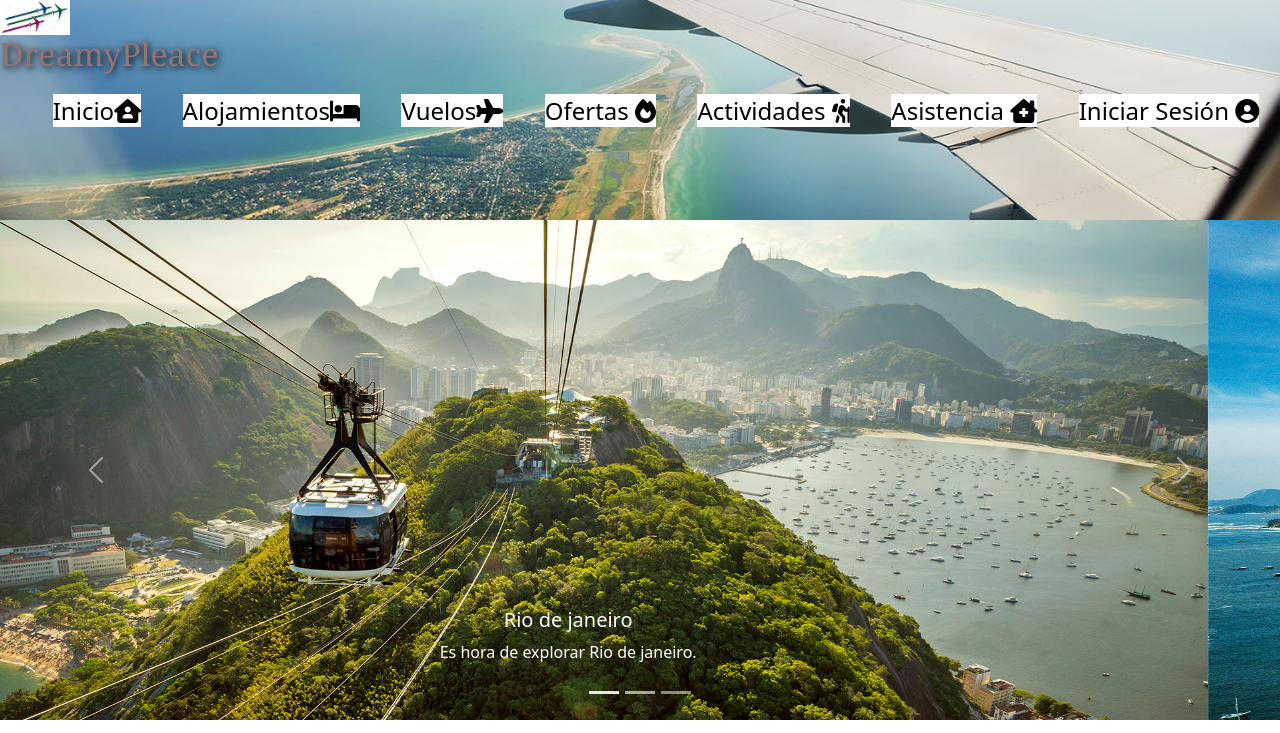
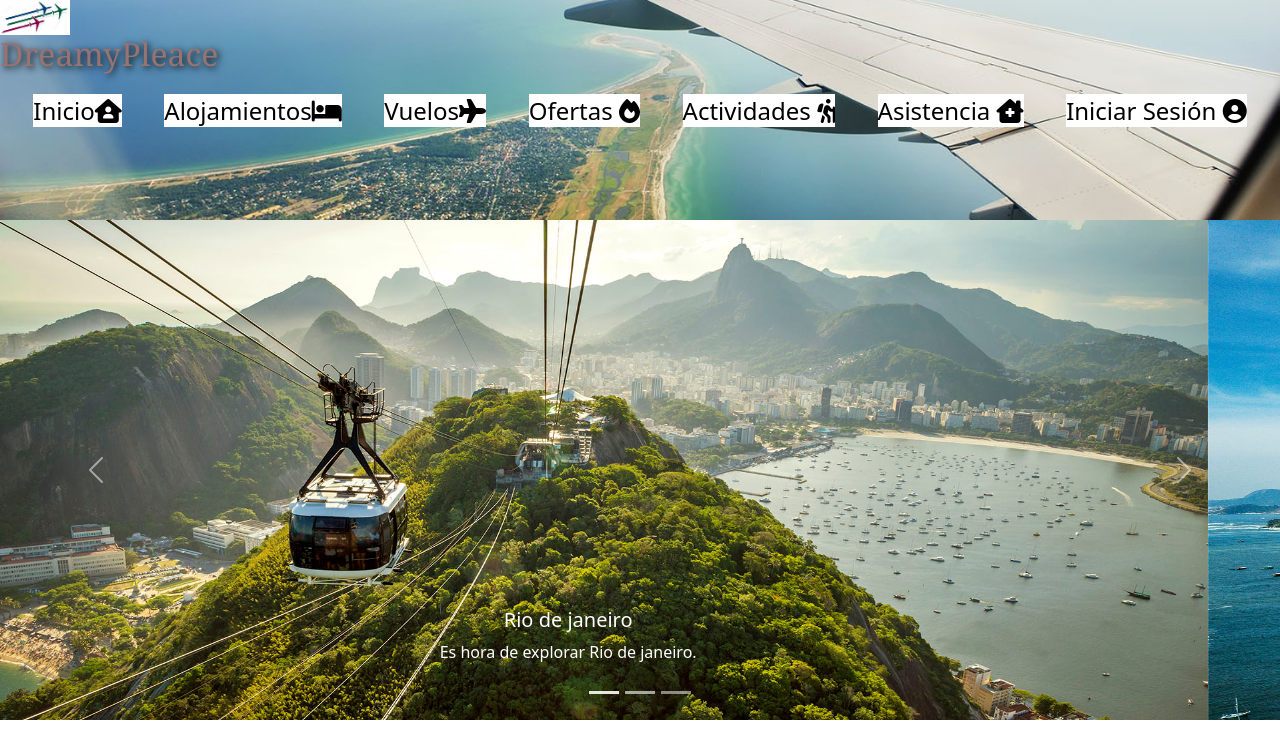
Before and after one commit to JuanRamos223/proyecto-coder-house-master, a website: page Subpaginas/cristoreden.html in a window 1280 px wide. Shown: the top 733 px of the page. Drawn offline with nearby package versions, Linux system fonts and the light colour scheme.

Commit message:
arreglando nav

```diff
--- a/Subpaginas/cristoreden.html
+++ b/Subpaginas/cristoreden.html
@@ -15,24 +15,25 @@
   <body>
     <header class="header-banner--principal" id="arriba">
       <nav class="nav__class">
-          <a href="/index.html"><img src="/img/logotipo.jpg" width=70px alt=""></a>
+        <a href="/index.html"><img src="/img/logotipo.jpg" width=70px alt="logotipo"></a>
         <h1 class="-titulo1">DreamyPleace</h1>
         <div class="sub">
-              <ul class="nav__barr">
-                  <li>  <a href="/index.html">Inicio<i class="fas fa-house-user"></i>  </a></li>
-                  <li><a href="/Subpaginas/Alojamientos.html" title="Alojamientos">Alojamientos<i class="fas fa-bed"></i></a></li>
-                  <li><a href="/Subpaginas/Vuelos.html" title="Vuelos">Vuelos<i class="fas fa-plane"></i></i></a></li>
+          <ul class="nav__barr container-fluid small md">
+            <li> <a href="/index.html">Inicio<i class="fas fa-house-user"></i> </a></li>
+            <li><a href="/Subpaginas/Alojamientos.html" title="Alojamientos">Alojamientos<i class="fas fa-bed"></i></a>
+            </li>
+            <li><a href="/Subpaginas/Vuelos.html" title="Vuelos">Vuelos<i class="fas fa-plane"></i></a></li>
             <li><a href="/Subpaginas/Ofertas.html" title="Paquetes">Ofertas <i class="fas fa-fire"></i></a></li>
-                  <li><a href="/Subpaginas/Actividades.html" title="Actividades">Actividades <i class="fas fa-hiking"></i></a></li>
-                  <li><a href="/Subpaginas/asistencia.html" title="Asistencia">Asistencia <i class="fas fa-clinic-medical"></i></i></a></li>
-                  <li><a href="/Subpaginas/inicio.html">Iniciar Sesión <i class="fas fa-user-circle"></i></i></li></a>
+            <li><a href="/Subpaginas/Actividades.html" title="Actividades">Actividades <i class="fas fa-hiking"></i></a>
+            </li>
+            <li><a href="/Subpaginas/asistencia.html" title="Asistencia">Asistencia <i
+                  class="fas fa-clinic-medical"></i></i></a></li>
+            <li><a href="/Subpaginas/inicio.html">Iniciar Sesión <i class="fas fa-user-circle"></i></li></a>
           </ul>
 
 
         </div>
-
-
-
+      </nav>
     </header>
 
     <main>
```
Also changed, not shown: Subpaginas/Actividades.html (+11 -11 lines), Subpaginas/Alojamientos.html (+10 -21 lines), Subpaginas/Ofertas.html (+3 -5 lines), Subpaginas/Vuelos.html (+11 -10 lines), Subpaginas/asistencia.html (+11 -10 lines), Subpaginas/info.html (+8 -10 lines), index.html (+1 -4 lines). Lines whose indentation alone changed are shown as unchanged.
